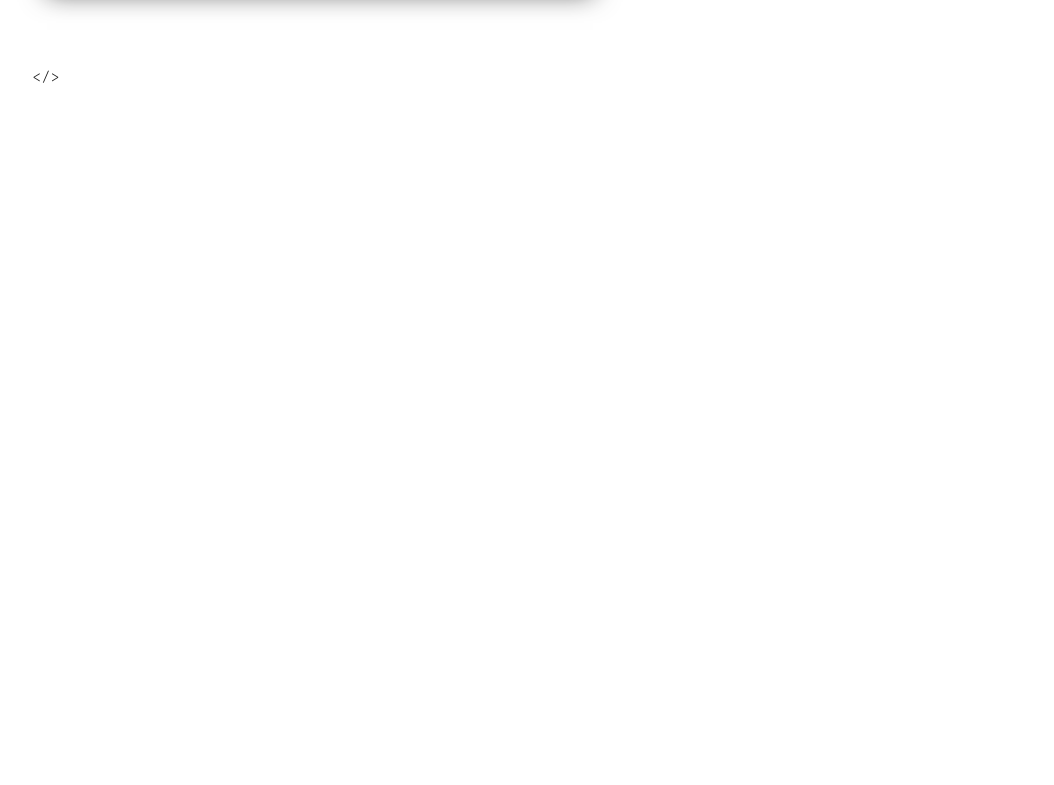
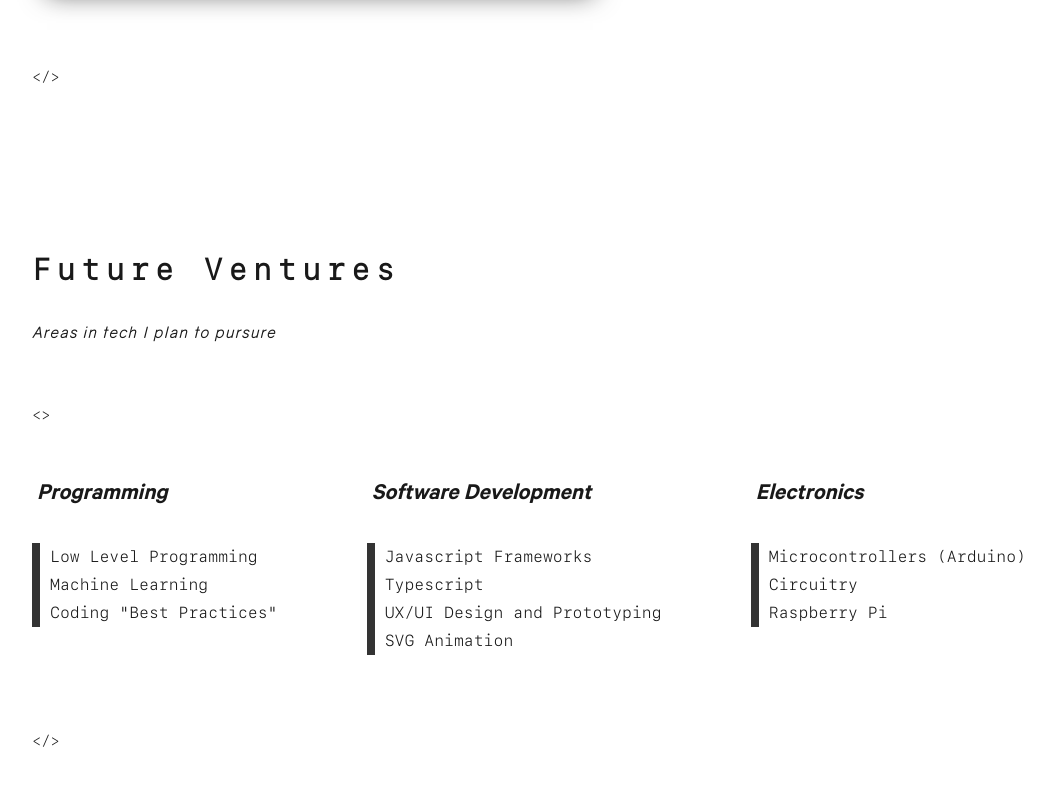
Before and after one commit to Red-CS/portfolio-website, a Next.js app: page / in a window 1280 px wide. Shown: the part 2489-3274 px from the top of the page, without its empty margins (111-1165 px from the left). Before the commit the page ends 2640 px from the top, so only its background shows below. Built offline with nearby package versions, Linux system fonts and the light colour scheme.

Commit message:
Added fourth section

```diff
--- a/pages/index.js
+++ b/pages/index.js
@@ -6,6 +6,7 @@ import Header from "../src/components/Header"
 import Home from "../src/components/Home"
 import Second from "../src/components/Second"
 import Third from "../src/components/Third"
+import Fourth from "../src/components/Fourth"
 
 // CSS
 import styles from '../styles/page/Main.module.css'
@@ -95,6 +96,7 @@ export default function Main() {
         <Home />
         <Second/>
         <Third />
+        <Fourth />
       </main>
     </div>
   )
--- /dev/null
+++ b/src/components/Fourth.js
@@ -0,0 +1,44 @@
+import styles from "../../styles/component/Fourth.module.css";
+import VentureListObject from "./VentureListObject";
+
+const FourthSection = () => (
+    <div className={styles["section", "fourth-section"]}>
+        <div className={styles["future-ventures"]}>
+            {/* Future Ventures */}
+            <h2 className={styles["section-header"]} id={styles["fourth-section-header"]}>Future Ventures</h2>
+            <h3 className={styles["section-underline"]}>Areas in tech I plan to pursure</h3>
+            &lt;&gt;
+            <br />
+            <br />
+            <div className={styles["categories"]}>
+
+                <VentureListObject
+                    ventureName="Programming"
+                    listItem1="Low Level Programming"
+                    listItem2="Machine Learning"
+                    listItem3='Coding "Best Practices"'
+                />
+
+                <VentureListObject
+                    ventureName="Software Development"
+                    listItem1="Javascript Frameworks"
+                    listItem2="Typescript"
+                    listItem3="UX/UI Design and Prototyping"
+                    listItem4="SVG Animation"
+                />
+
+                <VentureListObject
+                    ventureName="Electronics"
+                    listItem1="Microcontrollers (Arduino)"
+                    listItem2="Circuitry"
+                    listItem3="Raspberry Pi"
+                />
+            </div>
+            <br />
+            <br />
+            &lt;/&gt;
+        </div>
+    </div>
+);
+
+export default FourthSection;
--- /dev/null
+++ b/src/components/VentureListObject.js
@@ -0,0 +1,19 @@
+import styles from "../../styles/component/VentureListObject.module.css";
+
+function VentureListObject(props) {
+    return (
+        <div className={styles["venture-object"]}>
+            <h3 className={styles["venture-name"]}>{props.ventureName}</h3>
+            <ul className={styles["venture-list"]}>
+                <li className={styles["venture-list-li"]}>{props.listItem1}</li>
+                <li className={styles["venture-list-li"]}>{props.listItem2}</li>
+                <li className={styles["venture-list-li"]}>{props.listItem3}</li>
+                <li className={styles["venture-list-li"]}>{props.listItem4}</li>
+                <li className={styles["venture-list-li"]}>{props.listItem5}</li>
+            </ul>
+        </div>
+    );
+};
+
+
+export default VentureListObject;
--- /dev/null
+++ b/styles/component/Fourth.module.css
@@ -0,0 +1,53 @@
+.fourth-section {
+    border: none;
+    padding-top: 20px;
+    background-color: #ffffff;
+    color: #191919;
+}
+
+.future-ventures {
+    padding: 60px 15px;
+    margin-left: 10%;
+    margin-right: 10%;
+    font-family: SF Mono Light;
+    font-size: 15px;
+}
+
+#fourth-section-header {
+    padding-bottom: 10px;
+    font-size: 30px;
+}
+
+.venture-list {
+    list-style-position: inside;
+}
+
+.venture-list li {
+    font-size: 15px;
+    font-weight: 600;
+}
+
+.section-underline {
+    font-style: italic;
+    font-family: Gravity-Light;
+    font-size: 15px;
+    padding-bottom: 40px;
+}
+
+.categories {
+    display: flex;
+    flex-direction: row;
+    justify-content: space-between;
+}
+
+@media (max-width: 992px) {
+    .future-ventures {
+        margin-left: 0px;
+        margin-right: 0px;
+    }
+
+    .categories {
+        flex-direction: column;
+        justify-content: space-between;
+    }
+}
--- /dev/null
+++ b/styles/component/VentureListObject.module.css
@@ -0,0 +1,35 @@
+.venture-name {
+    color: var(--color-black);
+    width: fit-content;
+    padding-bottom: 10px;
+    padding-left: 5px;
+    letter-spacing: 0;
+    font-style: italic;
+    font-family: Calibre;
+    font-size: 24px;
+}
+
+
+.venture-object {
+    position: relative;
+}
+
+.venture-list {
+    list-style: none;
+    font-family: SF Mono Light;
+    font-size: 16px;
+    border-left-style: solid;
+    border-color: rgba(29, 29, 29, 0.9);
+    border-width: 8px;
+    padding-left: 10px;
+}
+
+.venture-list li:empty {
+    display: none;
+}
+
+@media (max-width: 992px) {
+    .venture-object {
+        padding: 30px 0px;
+    }
+}
```
